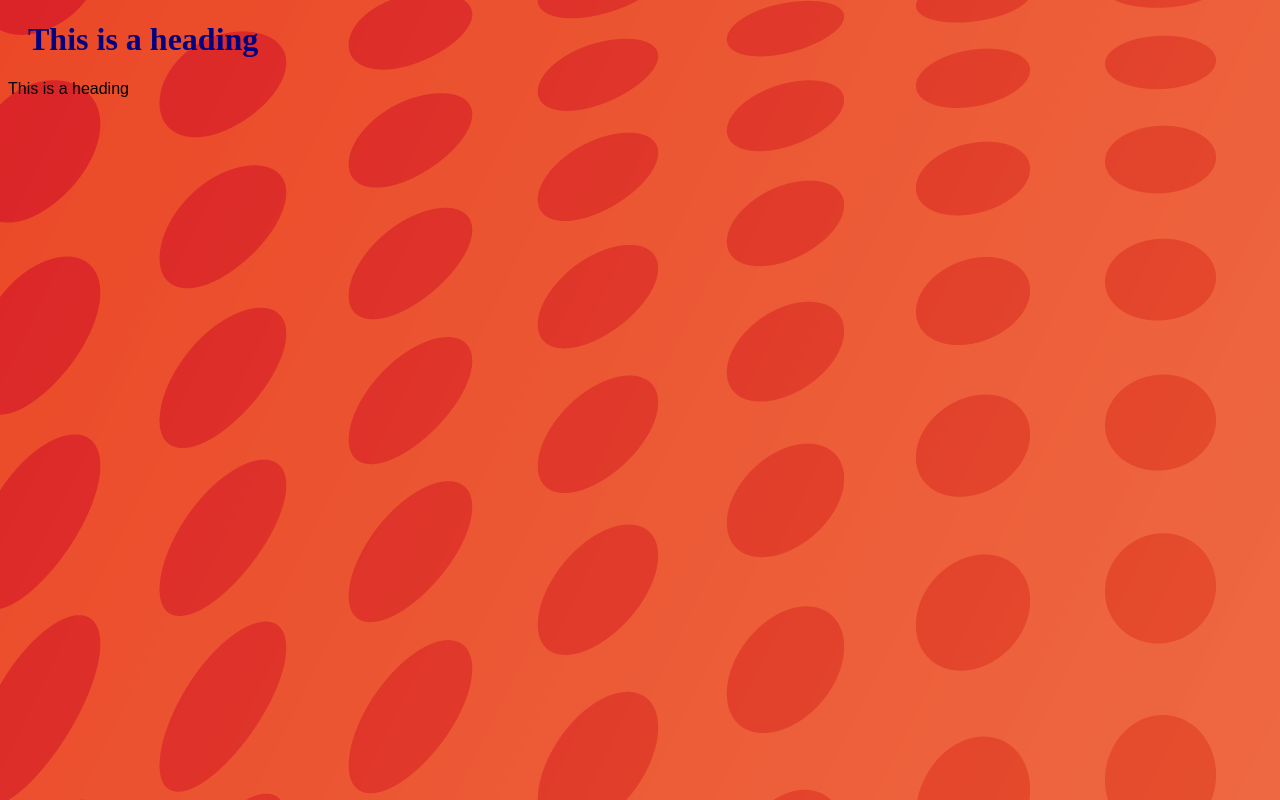
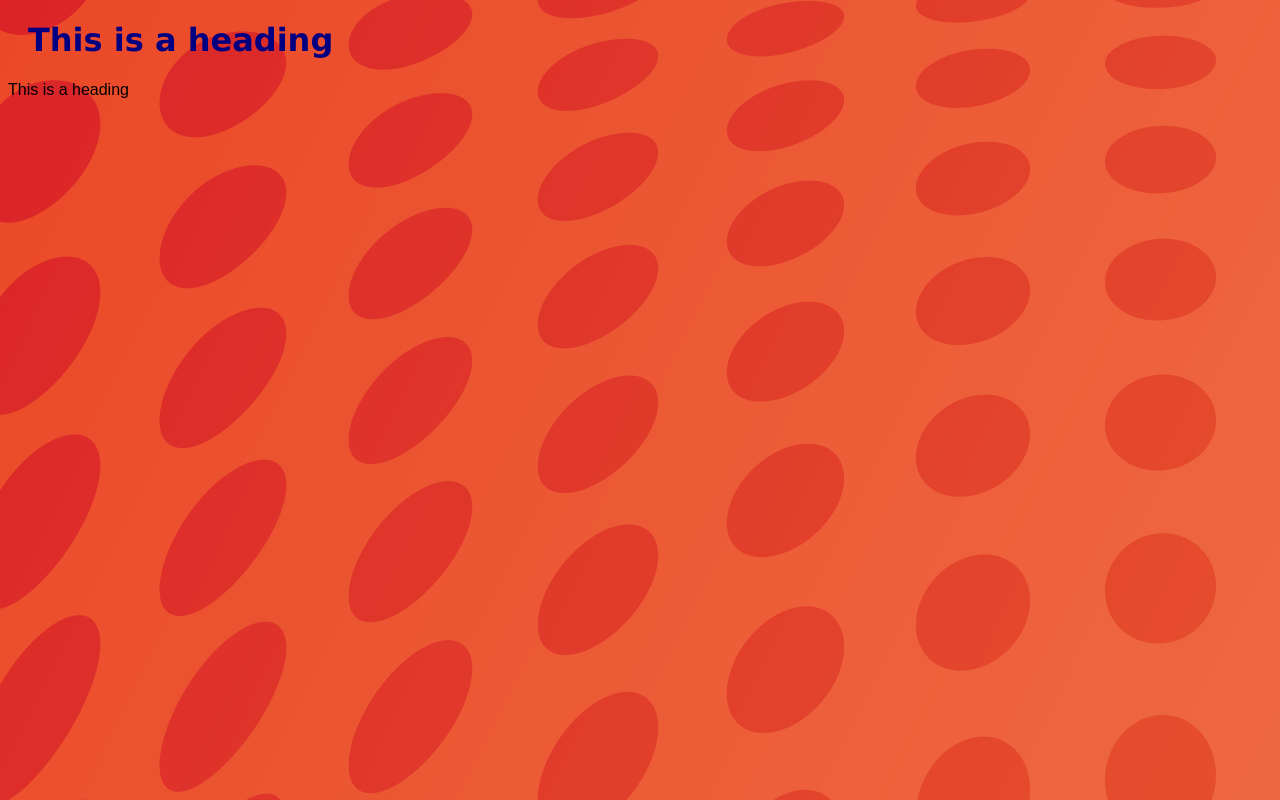
Before and after one commit to braxchass/project5, a plain HTML site: page index.html in a window 1280 px wide. Drawn offline with Linux system fonts and the light colour scheme.

Commit message:
Update index.html

```diff
--- a/index.html
+++ b/index.html
@@ -5,7 +5,7 @@
 </head>
 <body>
 
-<h1 style="font-family:lobster;">This is a heading</h1>
+<h1 style="font-family:verdana;">This is a heading</h1>
 <p style="font-family:arial;">This is a heading</p>
 
 </body>
```
